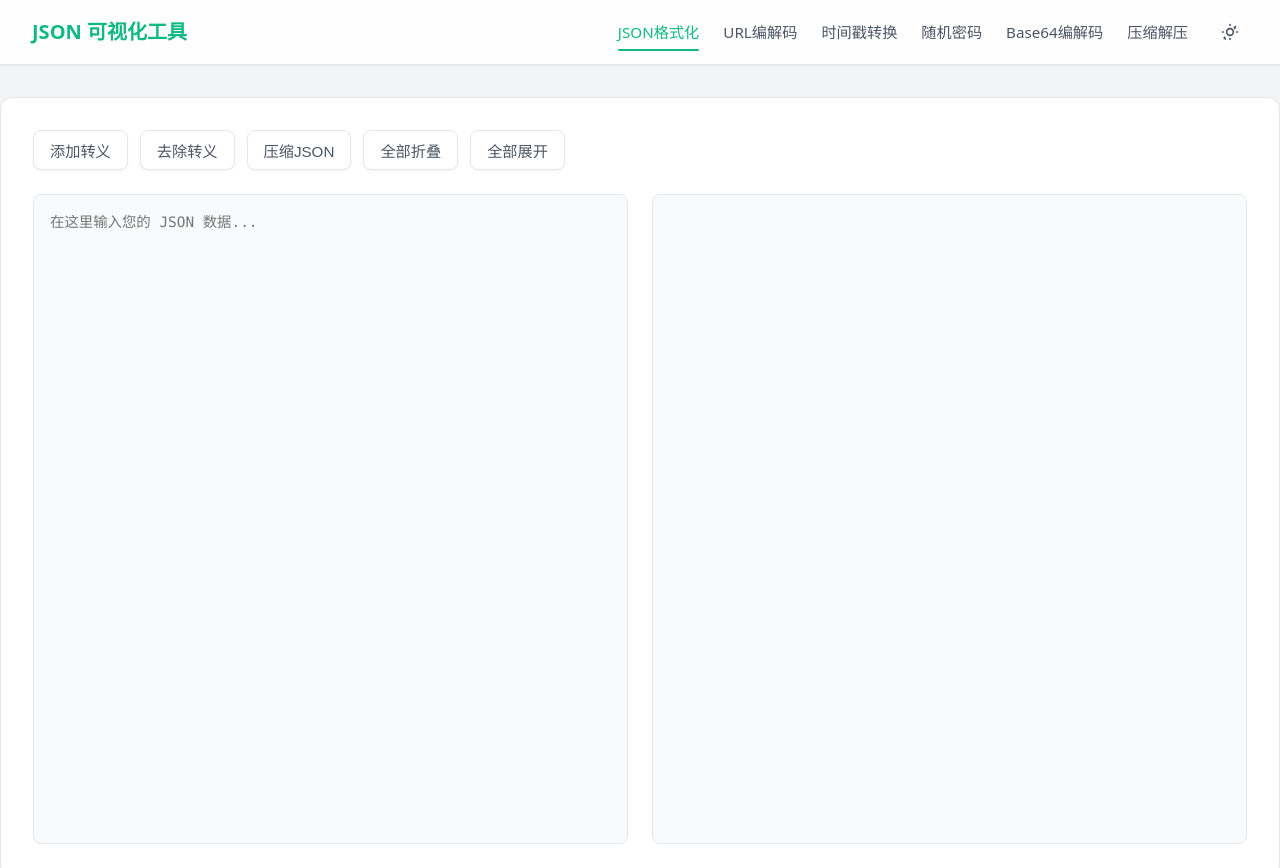
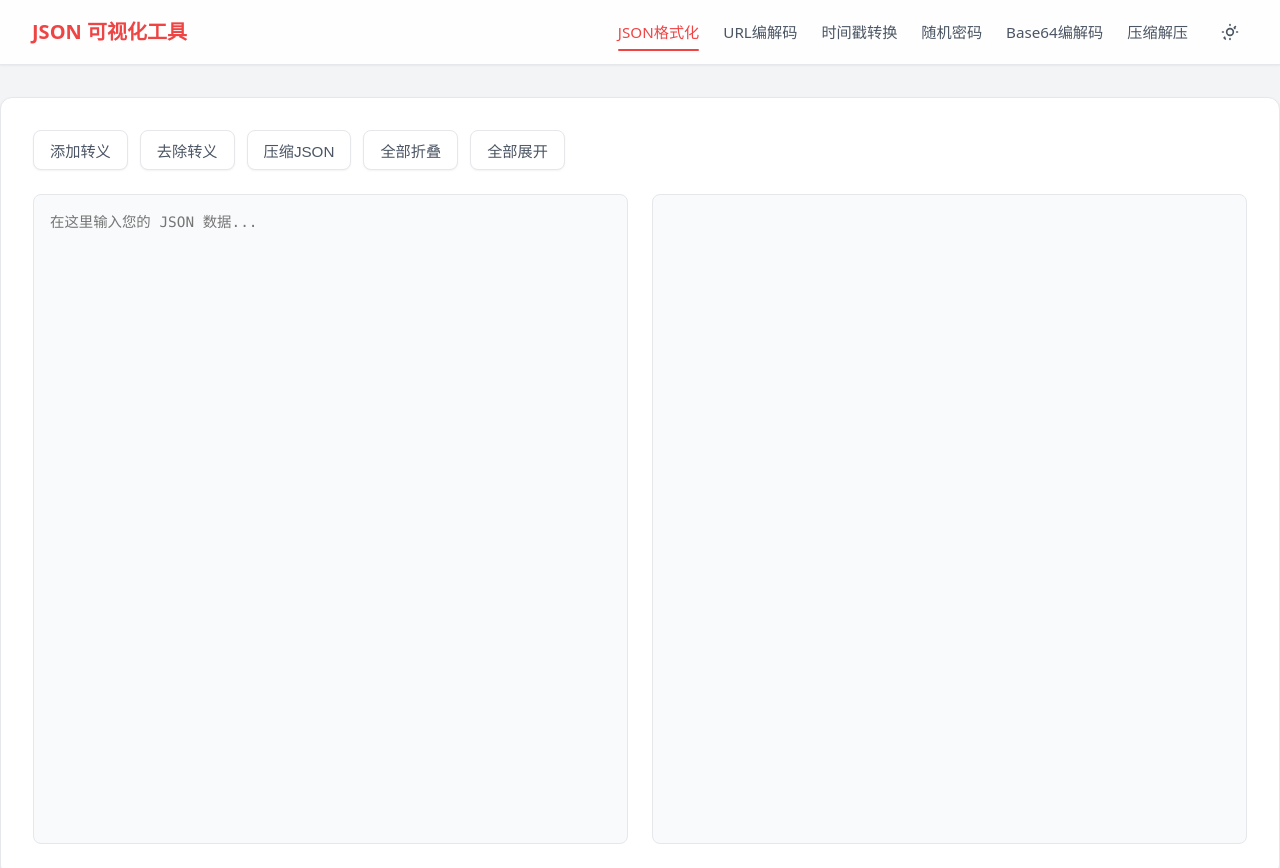
Before and after one commit to yequ/json-visualizer, a plain HTML site: page index.html in a window 1280 px wide. Shown: the top 868 px of the page. Drawn offline with Linux system fonts and the light colour scheme.

Commit message:
style: update theme color to red and refine ui

```diff
--- a/css/main.css
+++ b/css/main.css
@@ -1,10 +1,10 @@
 /* 全局样式 */
 :root {
     /* 亮色主题变量 */
-    --primary-color: #10b981; /* 更现代的绿色 */
-    --primary-hover: #059669;
-    --primary-active: #047857;
-    --primary-light: rgba(16, 185, 129, 0.1);
+    --primary-color: #ef4444; /* Red 500 */
+    --primary-hover: #dc2626; /* Red 600 */
+    --primary-active: #b91c1c; /* Red 700 */
+    --primary-light: rgba(239, 68, 68, 0.1);
 
     --background: #f3f4f6; /* 浅灰背景 */
     --container-bg: #ffffff;
@@ -43,10 +43,10 @@
 
 [data-theme="dark"] {
     /* 暗色主题变量 */
-    --primary-color: #34d399;
-    --primary-hover: #10b981;
-    --primary-active: #059669;
-    --primary-light: rgba(52, 211, 153, 0.1);
+    --primary-color: #f87171; /* Red 400 */
+    --primary-hover: #ef4444; /* Red 500 */
+    --primary-active: #dc2626; /* Red 600 */
+    --primary-light: rgba(248, 113, 113, 0.1);
 
     --background: #111827;
     --container-bg: #1f2937;
```
Also changed, not shown: favicon.ico (added).
